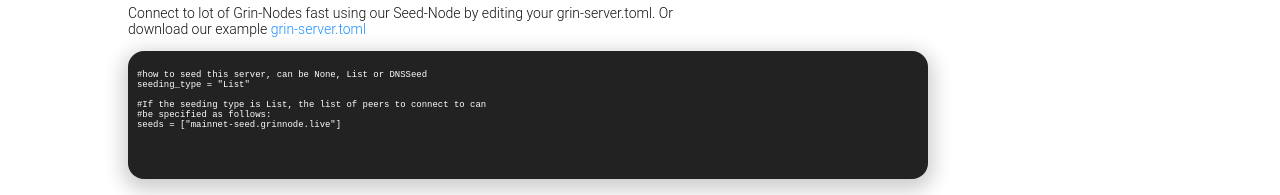
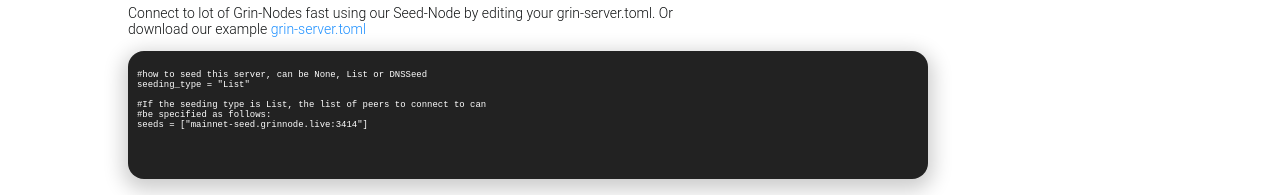
Before and after one commit to Grinnode-live/grinnode-live-frontend, a Vue app: page / in a window 1280 px wide. Shown: the part 691-886 px from the top of the page. Built offline with nearby package versions, Linux system fonts and the light colour scheme; no server answers.

Commit message:
update port for seed node

```diff
--- a/src/views/Home.vue
+++ b/src/views/Home.vue
@@ -45,7 +45,7 @@
 
 #If the seeding type is List, the list of peers to connect to can
 #be specified as follows:
-seeds = ["mainnet-seed.grinnode.live"]
+seeds = ["mainnet-seed.grinnode.live:3414"]
 
                             </code>
 
```
